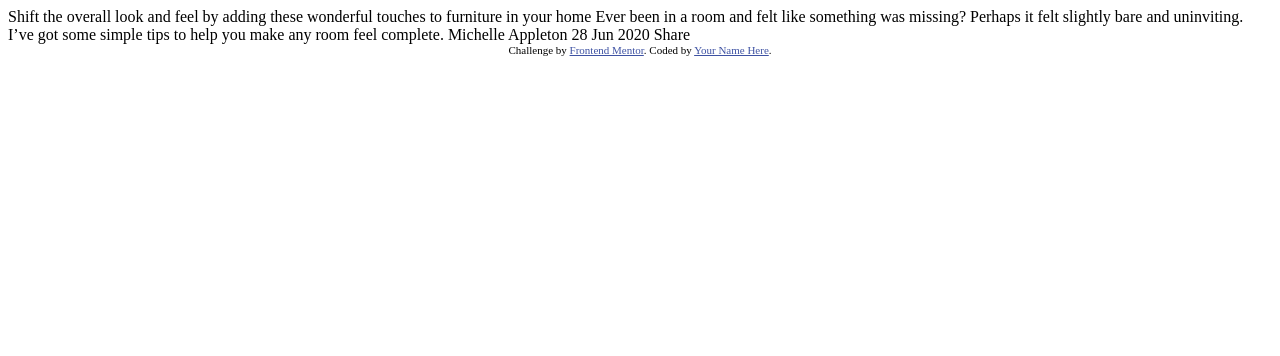
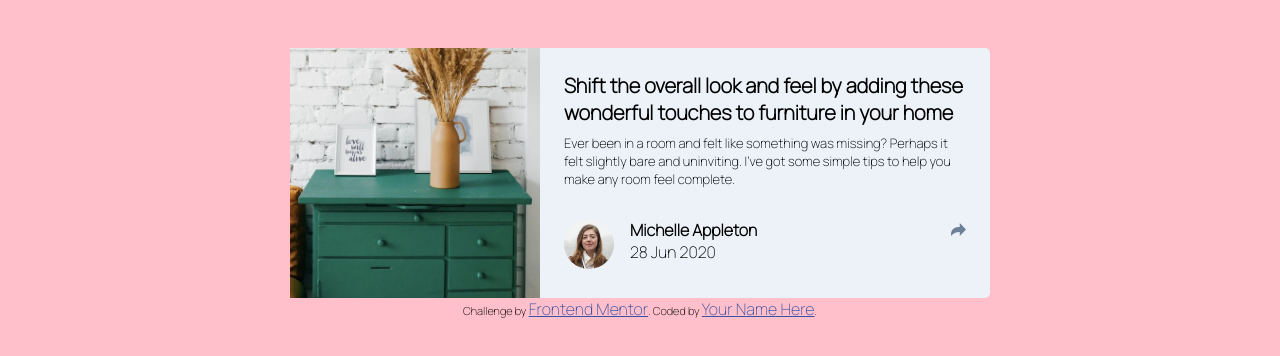
Before and after one commit to loopsito/loopsito-preview-component, a plain HTML site: page index.html in a window 1280 px wide. Drawn offline with Linux system fonts and the light colour scheme.

Commit message:
maquetado

```diff
--- /dev/null
+++ b/css/styles.css
@@ -0,0 +1,63 @@
+* {
+    margin: 0;
+    padding: 0;
+    font-size: 16px;
+    font-family: 'Manrope' ;
+}
+
+body {
+    background-color: pink;
+}
+
+.container {
+    border-radius: 5px;
+    width: 700px;
+    height: 250px;
+    margin: auto;
+    margin-top: 3rem;
+    background-color: hsl(210, 46%, 95%);
+    display: flex;
+}
+
+.component__figure--img {
+    width: 250px;
+    height: 250px;
+    object-fit: cover;
+}
+
+.component__text {
+    display: flex;
+    flex-direction: column;
+    justify-content: space-between;
+    align-items: left;
+    padding: 1.5rem;
+}
+
+.component__title {
+    font-family: 'Manrope';
+    font-size: 20px;
+    font-weight: 700;
+    margin-bottom: .5rem;
+}
+
+.component__info {
+    font-family: 'Manrope';
+    font-size: 13px;
+    font-weight: 400;
+}
+
+.component__footer {
+    display: flex;
+    justify-content: space-between;
+}
+.component__datails {
+    display: flex;
+}
+
+.userpic {
+    width: 50px;
+    border-radius: 50px ;
+}
+.details {
+    margin-left: 1rem;
+}
--- a/index.html
+++ b/index.html
@@ -5,28 +5,53 @@
   <meta name="viewport" content="width=device-width, initial-scale=1.0"> <!-- displays site properly based on user's device -->
 
   <link rel="icon" type="image/png" sizes="32x32" href="./images/favicon-32x32.png">
+  <link rel="stylesheet" href="./css/styles.css">
+  <link href="https://fonts.googleapis.com/css2?family=Manrope:wght@200&display=swap" rel="stylesheet">
 
   <title>Frontend Mentor | Article preview component</title>
 
-  <!-- Feel free to remove these styles or customise in your own stylesheet 👍 -->
   <style>
     .attribution { font-size: 11px; text-align: center; }
     .attribution a { color: hsl(228, 45%, 44%); }
   </style>
 </head>
 <body>
+  <div class="container">
+    <figure class="component__figure">
+      <img class="component__figure--img" src="./images/drawers.jpg" alt="">
+    </figure>
+    <div class="component__text">
+      <div class="text-container">
+        <h3 class="component__title">
+          Shift the overall look and feel by adding these wonderful
+          touches to furniture in your home
+        </h3>
+        <p class="component__info">
+          Ever been in a room and felt like something was missing? Perhaps
+          it felt slightly bare and uninviting. I’ve got some simple tips
+          to help you make any room feel complete.
+        </p>
+      </div>
+      <div class="component__footer">
+        <div class="component__datails">
+          <figure class="component__user">
+            <img class="userpic" src="./images/avatar-michelle.jpg" alt="">
+          </figure>
+          <div class="details">
+            <h6 class="details__name">Michelle Appleton</h6>
+            <p class="details__date">28 Jun 2020</p>
+          </div>
+        </div>
+        <div class="share">
+          <img src="./images/icon-share.svg" alt="">
+        </div>
+      </div>
+    </div>
+  </div>
 
-  Shift the overall look and feel by adding these wonderful
-  touches to furniture in your home
 
-  Ever been in a room and felt like something was missing? Perhaps
-  it felt slightly bare and uninviting. I’ve got some simple tips
-  to help you make any room feel complete.
 
-  Michelle Appleton
-  28 Jun 2020
 
-  Share
 
   <div class="attribution">
     Challenge by <a href="https://www.frontendmentor.io?ref=challenge" target="_blank">Frontend Mentor</a>.
```
